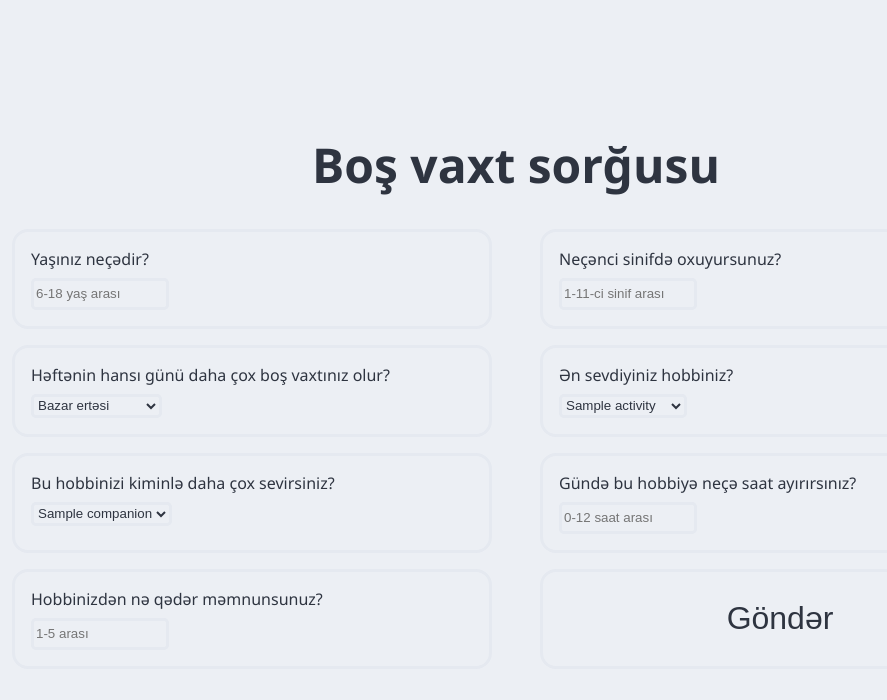
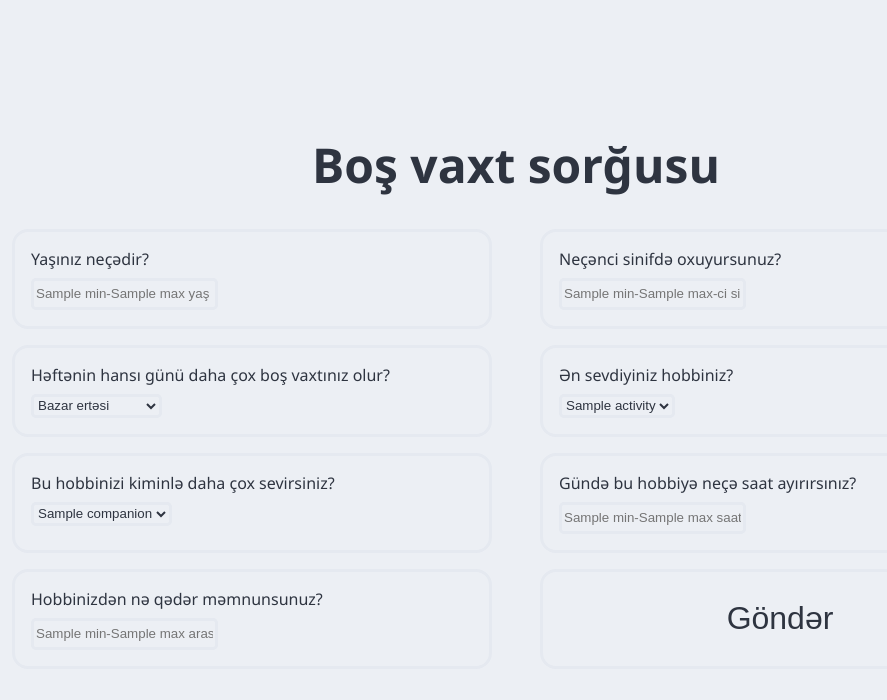
Before and after one commit to Suleyman-2010/Free-time-survey, a Flask app: template src/free_time_survey/templates/index.html.jinja in a window 1280 px wide. Shown: the top 700 px of the page, without its empty margins (124-1011 px from the left). Run offline with Flask 3, Linux system fonts and the light colour scheme; the template is opened without the code that fills it: most values are stand-ins (such as "Sample title", 1, 10 or a date in 2020); some libraries are stand-ins or nearby versions.

Commit message:
Changes to python html
- Optimized the python code and made it more dynamic
- Separated queries to separate sql files
- Added icons
- Removed number input arrows

```diff
--- a/src/free_time_survey/app.py
+++ b/src/free_time_survey/app.py
@@ -1,60 +1,85 @@
 from os import getenv
+from re import findall
 
-import flask
 from dotenv import load_dotenv
+from flask import Flask, redirect, render_template, request
+from psycopg2.sql import SQL, Identifier
 
-from connection import PostgresDBConnectionManager
+from connection import PostgresDBConnectionManager as ConnectionManager
 
 load_dotenv()
-app = flask.Flask(__name__)
+app: Flask = Flask(__name__)
 
 
 @app.get("/")
 def form():
-    with PostgresDBConnectionManager(getenv("DATABASE_URL")) as cursor:
-        cursor.execute("select id, name from activities order by id")
-        activities = cursor.fetchall()
-        cursor.execute("select id, name from companions order by id")
-        companions = cursor.fetchall()
-    return flask.render_template(
-        "index.html.jinja", activities=activities, companions=companions
+    cstr_columns = ["age", "grade", "hours_per_day", "satisfaction"]
+    with ConnectionManager(getenv("DATABASE_URL")) as cursor:
+        option_tables = ["activities", "companions"]
+        options = {table: [] for table in option_tables}
+        for table in option_tables:
+            cursor.execute(
+                SQL("select id, name from {} order by id").format(Identifier(table))
+            )
+            options[table] = cursor.fetchall()
+
+        with open("./get_constraint.sql") as file:
+            get_cstr: str = file.read()
+
+            cstr_strings: list[str] = []
+            for column in cstr_columns:
+                cursor.execute(get_cstr, (column,))
+                cstr_strings.append(cursor.fetchone()[0])
+
+    cstrs_list: list[tuple[list, list]] = []
+    for string in cstr_strings:
+        regex: list[str] = findall(r"([<>]=?|\d+(?:\.\d+)?)", string)
+        cstrs_list.append((regex[0:2], regex[2:4]))
+
+    cstrs_dict: dict[str, dict[str, int]] = {column: {} for column in cstr_columns}
+    for index, pair in enumerate(cstrs_list):
+        for operator, value in pair:
+            match operator:
+                case "<":
+                    cstrs_dict[cstr_columns[index]]["max"] = int(value) - 1
+                case "<=":
+                    cstrs_dict[cstr_columns[index]]["max"] = int(value)
+                case ">":
+                    cstrs_dict[cstr_columns[index]]["min"] = int(value) - 1
+                case ">=":
+                    cstrs_dict[cstr_columns[index]]["min"] = int(value)
+
+    return render_template(
+        "index.html.jinja",
+        activities=options["activities"],
+        companions=options["companions"],
+        age_cstrs=cstrs_dict["age"],
+        grade_cstrs=cstrs_dict["grade"],
+        hpd_cstrs=cstrs_dict["hours_per_day"],
+        sat_cstrs=cstrs_dict["satisfaction"],
     )
 
 
 @app.post("/submit")
 def submit():
-    age = flask.request.form["age"]
-    grade = flask.request.form["grade"]
-    free_day = flask.request.form["free_day"]
-    activity_id = flask.request.form["activity_id"]
-    companion_id = flask.request.form["companion_id"]
-    hours_per_day = flask.request.form["hours_per_day"]
-    satisfaction = flask.request.form["satisfaction"]
-    with PostgresDBConnectionManager(getenv("DATABASE_URL")) as cursor:
-        cursor.execute(
-            """
-                insert into
-                    responses (age, grade, free_day, activity_id, companion_id, hours_per_day, satisfaction)
-                values
-                    (%s, %s, %s, %s, %s, %s, %s)
-            """,
-            (
-                age,
-                grade,
-                free_day,
-                activity_id,
-                companion_id,
-                hours_per_day,
-                satisfaction,
-            ),
-        )
-    return flask.redirect("/completed")
+    columns = [
+        "age",
+        "grade",
+        "free_day",
+        "activity_id",
+        "companion_id",
+        "hours_per_day",
+        "satisfaction",
+    ]
+    data = [request.form[column] for column in columns]
+
+    with ConnectionManager(getenv("DATABASE_URL")) as cursor:
+        with open("send_data.sql") as file:
+            query = file.read()
+        cursor.execute(query, data)
+    return redirect("/completed")
 
 
 @app.get("/completed")
 def completed():
-    return flask.render_template("completed.html.jinja")
-
-
-if __name__ == "__main__":
-    app.run()
+    return render_template("completed.html.jinja")
--- /dev/null
+++ b/src/free_time_survey/send_data.sql
@@ -0,0 +1,4 @@
+insert into
+        responses (age, grade, free_day, activity_id, companion_id, hours_per_day, satisfaction)
+values
+        (%s, %s, %s, %s, %s, %s, %s)
--- a/src/free_time_survey/static/main.css
+++ b/src/free_time_survey/static/main.css
@@ -86,7 +86,7 @@ html {
                                                 height: fit-content;
                                                 min-height: 1.5rem;
                                                 width: min-content;
-                                                min-width: 8rem;
+                                                min-width: 7rem;
                                                 border: 0.2rem solid
                                                         var(--highlight-color);
                                                 border-radius: 0.3rem;
@@ -94,6 +94,17 @@ html {
                                                 background-color: var(
                                                         --bg-color
                                                 );
+                                        }
+                                        /* Chrome, Safari, Edge, Opera */
+                                        input[type="number"]::-webkit-outer-spin-button,
+                                        input[type="number"]::-webkit-inner-spin-button {
+                                                -webkit-appearance: none;
+                                                margin: 0;
+                                        }
+                                        /* Firefox */
+                                        input[type="number"] {
+                                                appearance: textfield;
+                                                -moz-appearance: textfield;
                                         }
                                 }
                                 input[type="submit"] {
--- a/src/free_time_survey/templates/index.html.jinja
+++ b/src/free_time_survey/templates/index.html.jinja
@@ -4,6 +4,15 @@
         <meta charset="UTF-8" />
         <meta name="viewport" content="width=device-width, initial-scale=1.0" />
         <link rel="stylesheet" href="{{ url_for('static', filename='main.css') }}" />
+        <link rel="icon"
+              type="image/svg+xml"
+              href="{{ url_for('static', filename='favicon.svg') }}">
+        <link rel="icon"
+              href="{{ url_for('static', filename='favicon.ico') }}"
+              media="(prefers-color-scheme: light)">
+        <link rel="icon"
+              href="{{ url_for('static', filename='favicon_dark.ico') }}"
+              media="(prefers-color-scheme: dark)">
         <title>Boş vaxt sorğusu</title>
     </head>
     <body>
@@ -17,9 +26,9 @@
                     <input id="age"
                            name="age"
                            type="number"
-                           min="6"
-                           max="18"
-                           placeholder="6-18 yaş arası"
+                           min="{{ age_cstrs["min"] }}"
+                           max="{{ age_cstrs["max"] }}"
+                           placeholder="{{ age_cstrs["min"] }}-{{ age_cstrs["max"] }} yaş arası"
                            required />
                 </div>
                 <div class="input-group">
@@ -30,9 +39,9 @@
                     <input id="grade"
                            name="grade"
                            type="number"
-                           min="1"
-                           max="11"
-                           placeholder="1-11-ci sinif arası"
+                           min="{{ grade_cstrs["min"] }}"
+                           max="{{ grade_cstrs["max"] }}"
+                           placeholder="{{ grade_cstrs["min"] }}-{{ grade_cstrs["max"] }}-ci sinif arası"
                            required />
                 </div>
                 <div class="input-group">
@@ -73,9 +82,9 @@
                     <input id="hours_per_day"
                            name="hours_per_day"
                            type="number"
-                           min="0"
-                           max="12"
-                           placeholder="0-12 saat arası"
+                           min="{{ hpd_cstrs["min"] }}"
+                           max="{{ hpd_cstrs["max"] }}"
+                           placeholder="{{ hpd_cstrs["min"] }}-{{ hpd_cstrs["max"] }} saat arası"
                            required />
                 </div>
                 <div class="input-group">
@@ -86,9 +95,9 @@
                     <input id="satisfaction"
                            name="satisfaction"
                            type="number"
-                           min="1"
-                           max="5"
-                           placeholder="1-5 arası"
+                           min="{{ sat_cstrs["min"] }}"
+                           max="{{ sat_cstrs["max"] }}"
+                           placeholder="{{ sat_cstrs["min"] }}-{{ sat_cstrs["max"] }} arası"
                            required />
                 </div>
                 <input type="submit" value="Göndər" />
```
Also changed, not shown: src/free_time_survey/get_constraint.sql (added, +11 -0 lines), src/free_time_survey/static/favicon.ico (added), src/free_time_survey/static/favicon.svg (added), src/free_time_survey/static/favicon_dark.ico (added), 1 other file.
